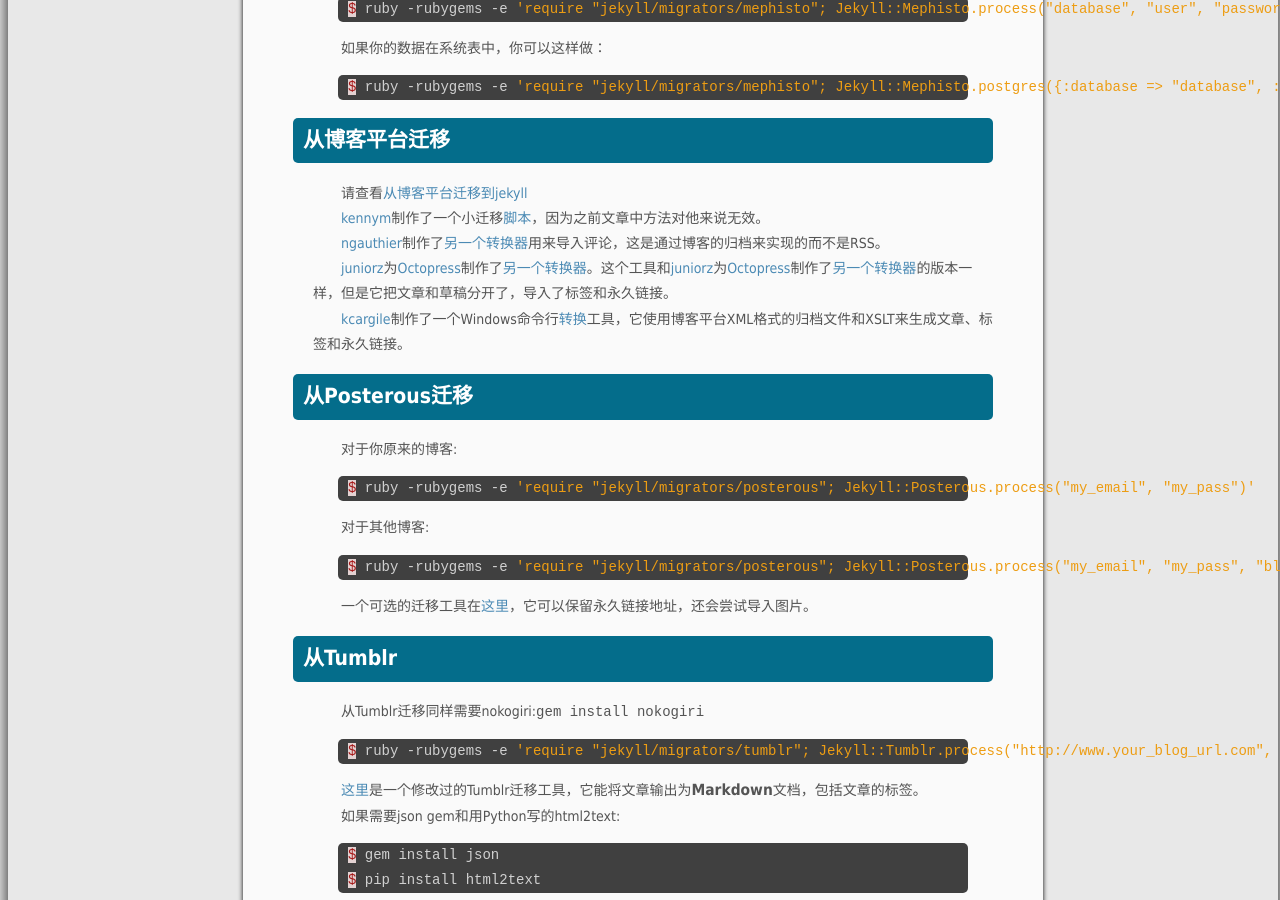
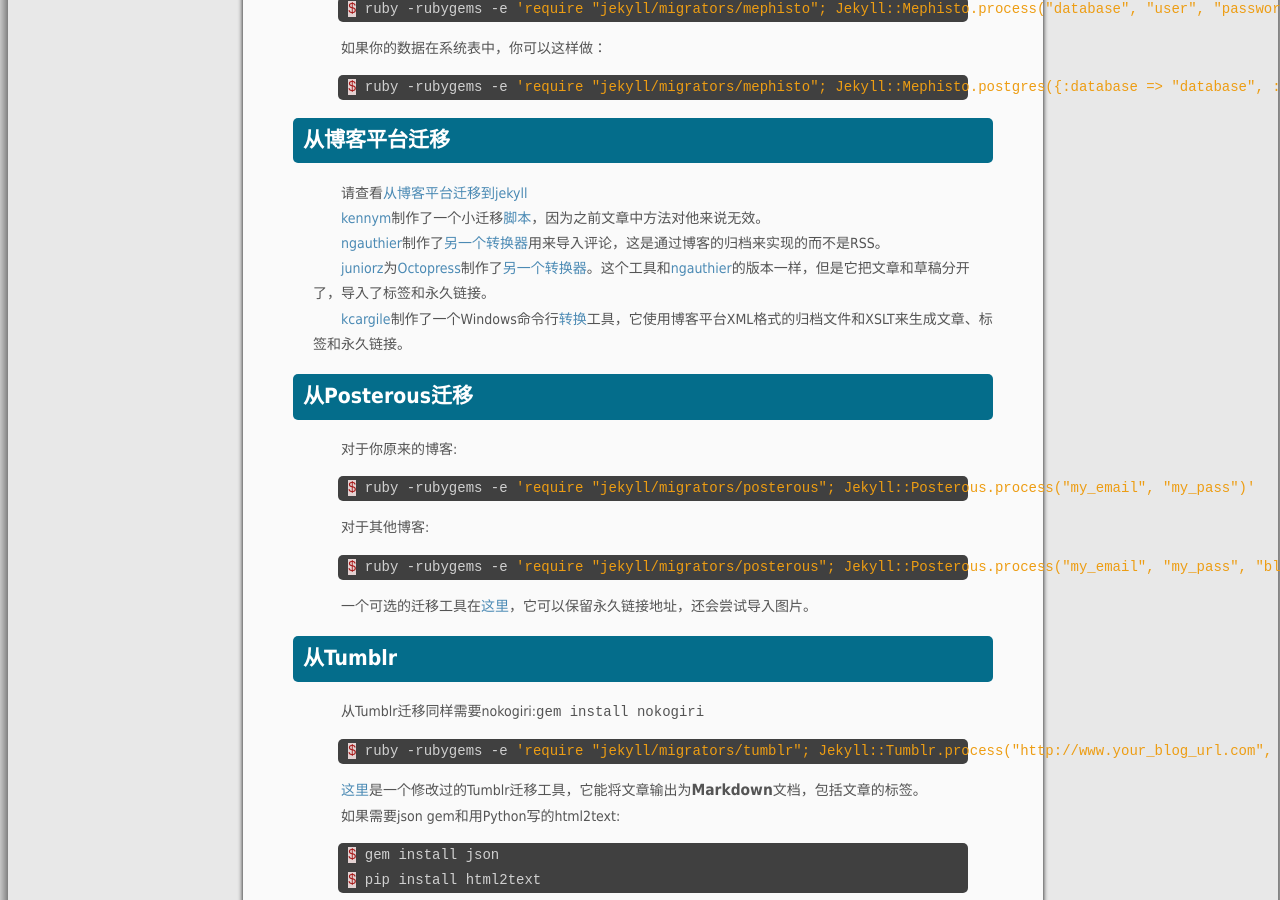
Before and after one commit to flyaway1217/flyaway1217.github.com, a Jekyll site: the page built from _posts/2012-11-28-Jekyll-Wiki-Blog-Migrations.md, in a window 1280 px wide and 900 px high, scrolled down 2029 px. Built offline with Jekyll 4.4.1, drawn with Linux system fonts in a browser that asks for light colours.

Commit message:
fix a error of a post

```diff
--- a/_posts/2012-11-28-Jekyll-Wiki-Blog-Migrations.md
+++ b/_posts/2012-11-28-Jekyll-Wiki-Blog-Migrations.md
@@ -109,7 +109,7 @@
 
 [ngauthier](https://github.com/ngauthier)制作了[另一个转换器](https://gist.github.com/1506614)用来导入评论，这是通过博客的归档来实现的而不是RSS。
 
-[juniorz](https://github.com/juniorz)为[Octopress](http://octopress.org/)制作了[另一个转换器](https://gist.github.com/1564581)。这个工具和[juniorz](https://github.com/juniorz)为[Octopress](http://octopress.org/)制作了[另一个转换器](https://gist.github.com/1564581)的版本一样，但是它把文章和草稿分开了，导入了标签和永久链接。
+[juniorz](https://github.com/juniorz)为[Octopress](http://octopress.org/)制作了[另一个转换器](https://gist.github.com/1564581)。这个工具和[ngauthier](https://github.com/ngauthier)的版本一样，但是它把文章和草稿分开了，导入了标签和永久链接。
 
 [kcargile](https://github.com/kcargile)制作了一个Windows命令行[转换](https://github.com/kcargile/blogger2jekyll)工具，它使用博客平台XML格式的归档文件和XSLT来生成文章、标签和永久链接。
 
```
